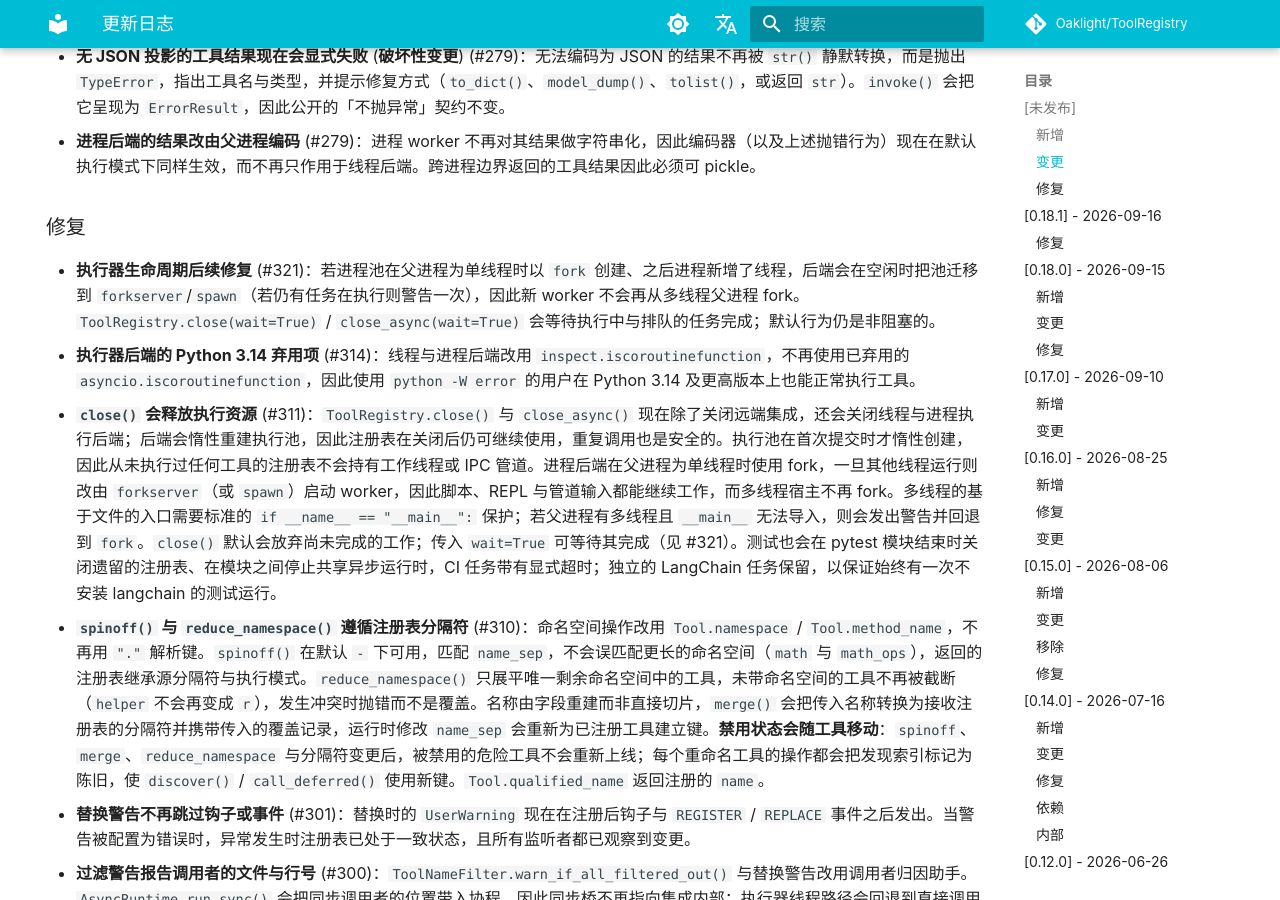
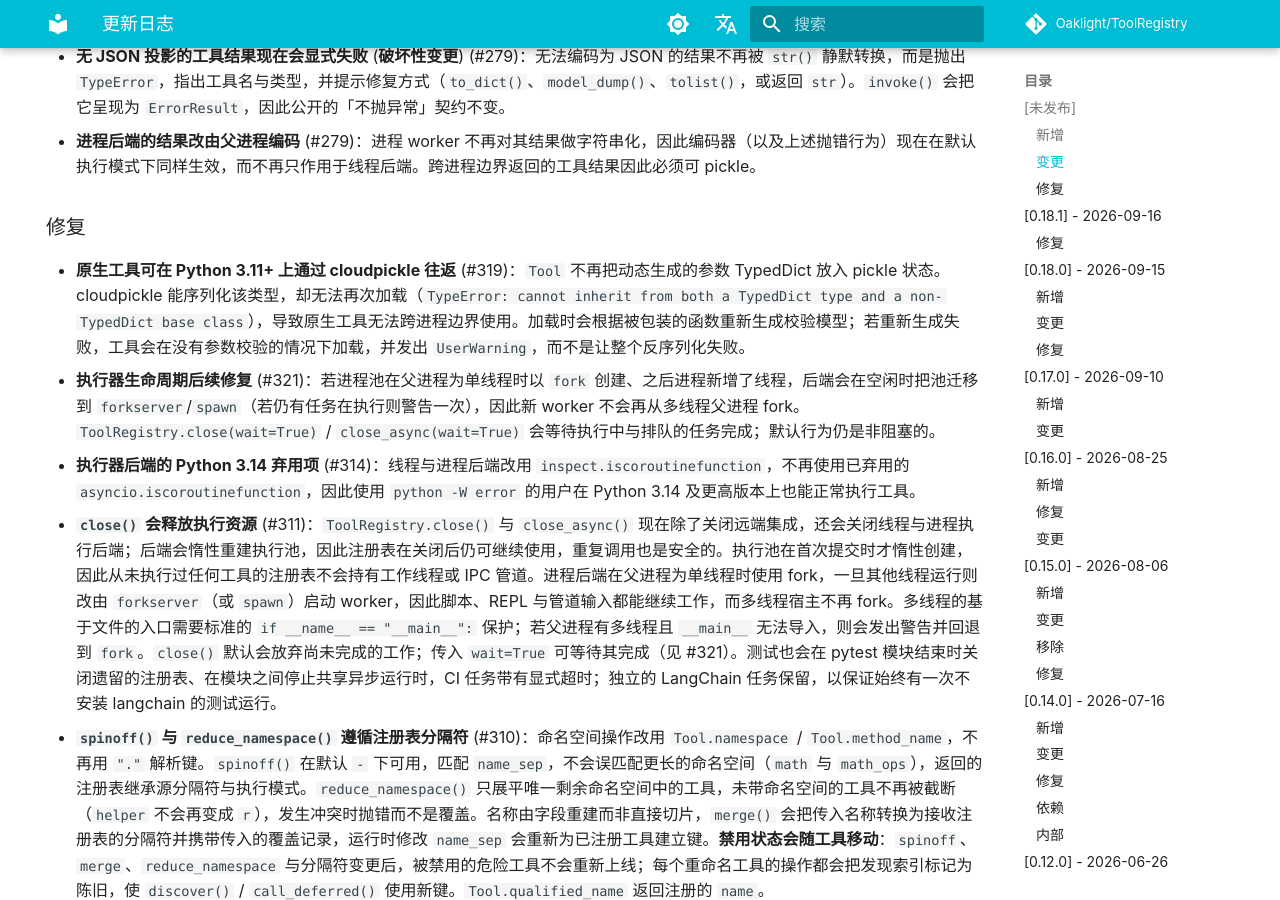
Before and after one commit to Oaklight/ToolRegistry, an MkDocs documentation site: the page built from docs/changelog.md, in a window 1280 px wide and 900 px high, scrolled down 1944 px. Built offline with MkDocs 1.6.1 and Material for MkDocs 9.7.7, drawn with Linux system fonts in a browser that asks for light colours; some web fonts are replaced; comment, search, counter and statistics services are not loaded.

Commit message:
docs: changelog entry for cloudpickle round-trip fix (#319)

```diff
--- a/docs/changelog.md
+++ b/docs/changelog.md
@@ -39,6 +39,7 @@ hide:
 
 ### 修复
 
+- **原生工具可在 Python 3.11+ 上通过 cloudpickle 往返** (#319)：`Tool` 不再把动态生成的参数 TypedDict 放入 pickle 状态。cloudpickle 能序列化该类型，却无法再次加载（`TypeError: cannot inherit from both a TypedDict type and a non-TypedDict base class`），导致原生工具无法跨进程边界使用。加载时会根据被包装的函数重新生成校验模型；若重新生成失败，工具会在没有参数校验的情况下加载，并发出 `UserWarning`，而不是让整个反序列化失败。
 - **执行器生命周期后续修复** (#321)：若进程池在父进程为单线程时以 `fork` 创建、之后进程新增了线程，后端会在空闲时把池迁移到 `forkserver`/`spawn`（若仍有任务在执行则警告一次），因此新 worker 不会再从多线程父进程 fork。`ToolRegistry.close(wait=True)` / `close_async(wait=True)` 会等待执行中与排队的任务完成；默认行为仍是非阻塞的。
 - **执行器后端的 Python 3.14 弃用项** (#314)：线程与进程后端改用 `inspect.iscoroutinefunction`，不再使用已弃用的 `asyncio.iscoroutinefunction`，因此使用 `python -W error` 的用户在 Python 3.14 及更高版本上也能正常执行工具。
 - **`close()` 会释放执行资源** (#311)：`ToolRegistry.close()` 与 `close_async()` 现在除了关闭远端集成，还会关闭线程与进程执行后端；后端会惰性重建执行池，因此注册表在关闭后仍可继续使用，重复调用也是安全的。执行池在首次提交时才惰性创建，因此从未执行过任何工具的注册表不会持有工作线程或 IPC 管道。进程后端在父进程为单线程时使用 fork，一旦其他线程运行则改由 `forkserver`（或 `spawn`）启动 worker，因此脚本、REPL 与管道输入都能继续工作，而多线程宿主不再 fork。多线程的基于文件的入口需要标准的 `if __name__ == "__main__":` 保护；若父进程有多线程且 `__main__` 无法导入，则会发出警告并回退到 `fork`。`close()` 默认会放弃尚未完成的工作；传入 `wait=True` 可等待其完成（见 #321）。测试也会在 pytest 模块结束时关闭遗留的注册表、在模块之间停止共享异步运行时，CI 任务带有显式超时；独立的 LangChain 任务保留，以保证始终有一次不安装 langchain 的测试运行。
```
